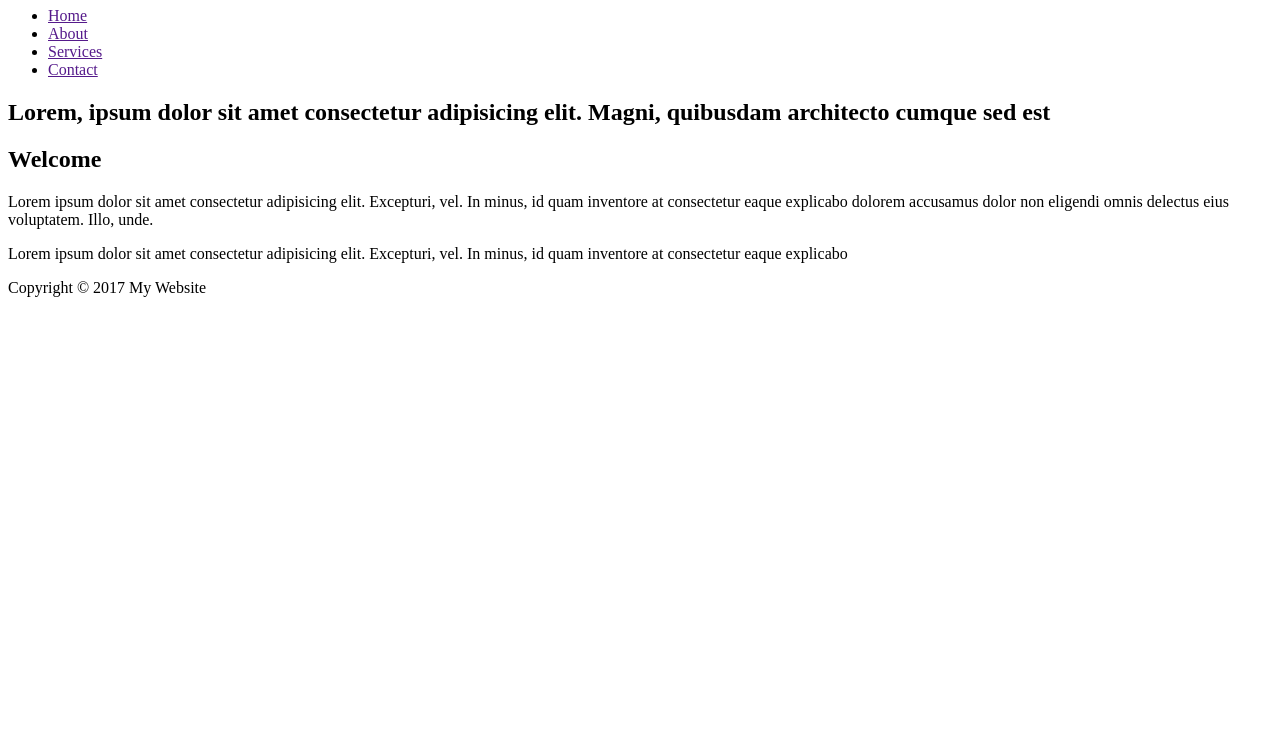
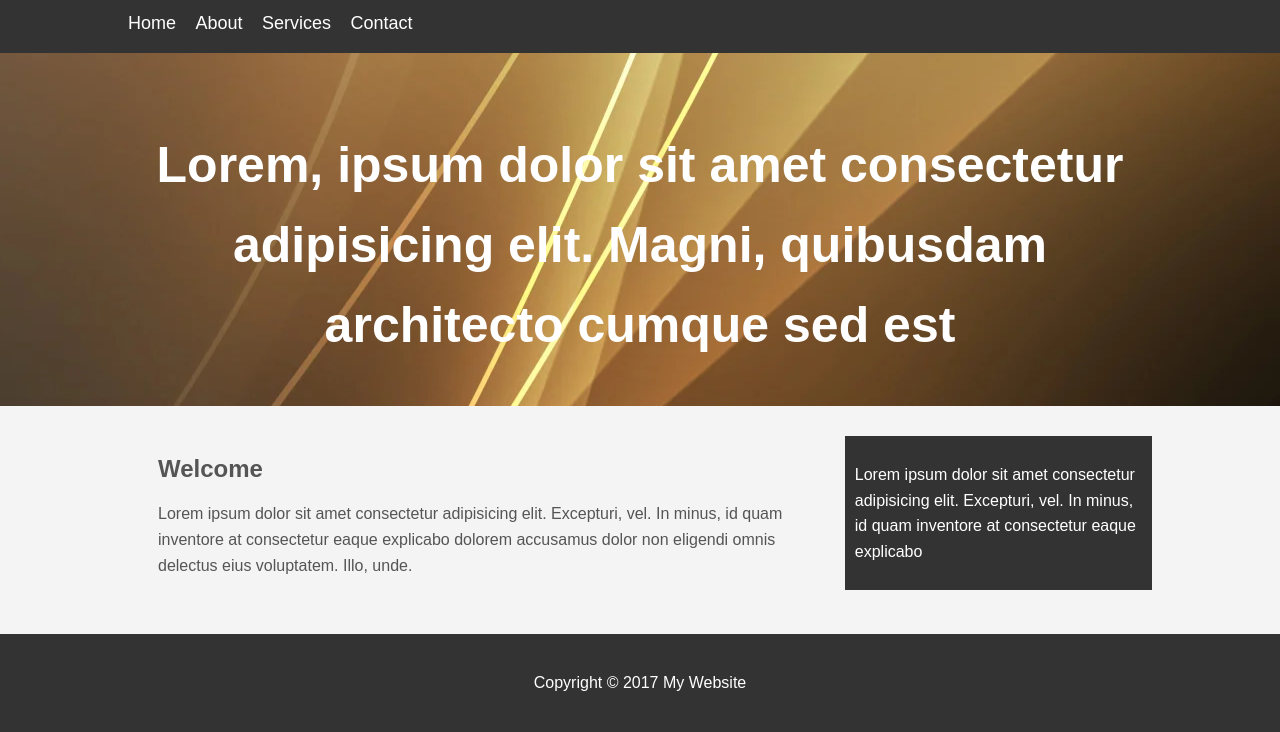
Before and after one commit to JA9901/CSS-Crash-Course, a plain HTML site: page mywebsite/index.html in a window 1280 px wide. Shown: the part 73-805 px from the top of the page. Drawn offline with Linux system fonts and the light colour scheme.

Commit message:
finished editing practice of css for mywebsite

```diff
--- a/mywebsite/css/style.css
+++ b/mywebsite/css/style.css
@@ -1,4 +1,4 @@
-body{
+body {
     background-color: #f4f4f4;
     color: #555;
     font-family: Arial, Helvetica, sans-serif;
@@ -8,13 +8,85 @@ body{
 
 }
 
-.container{
+.container {
     width: 80%;
     margin: auto;
     overflow: hidden;
 }
 
-#main-header{
+#main-header {
     background-color: coral;
     color: #fff;
 }
+
+#navbar {
+    background-color: #333;
+    color: #fff;
+}
+
+#navbar ul{
+    padding: 0;
+    list-style: none;
+}
+
+#navbar li{
+    display: inline;
+}
+
+#navbar a{
+    color: #fff;
+    text-decoration: none;
+    font-size: 18px;
+    padding-right: 15px;
+}
+
+#showcase {
+    background-image: url('../images/showcase.webp');
+    background-position: center right;
+    min-height: 300px;
+    margin-bottom: 30px;
+    text-align: center;
+}
+
+#showcase h1{
+    color: #fff;
+    font-size: 50px;
+    line-height: 1.6em;
+    padding-top: 30px;
+}
+
+#main{
+    float: left;
+    width: 70%;
+    padding: 0 30px;
+    box-sizing: border-box;
+}
+
+#sidebar{
+    float: right;
+    width: 30%;
+    background: #333;
+    color: #fff;
+    padding:10px;
+    box-sizing: border-box;
+}
+
+#main-footer{
+    background: #333;
+    color: #fff;
+    text-align: center;
+    padding: 20px;
+    margin-top: 40px;
+}
+
+@media(max-width:600px){
+    #main{
+        width: 100%;
+        float: none;
+    }
+
+    #sidebar{
+        width: 100%;
+        float: none;
+    }
+}
--- a/mywebsite/index.html
+++ b/mywebsite/index.html
@@ -5,6 +5,7 @@
     <meta http-equiv="X-UA-Compatible" content="IE=edge" />
     <meta name="viewport" content="width=device-width, initial-scale=1.0" />
     <title>My Website</title>
+    <link rel="stylesheet" href="css/style.css">
   </head>
   <body>
     <header id="main-header">
```
Also changed, not shown: mywebsite/images/showcase.webp (added).
